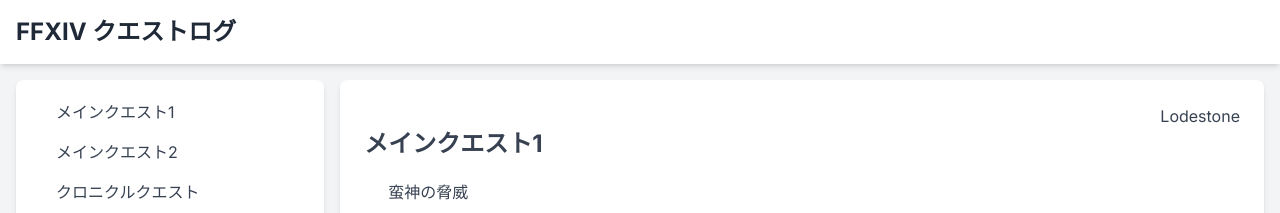
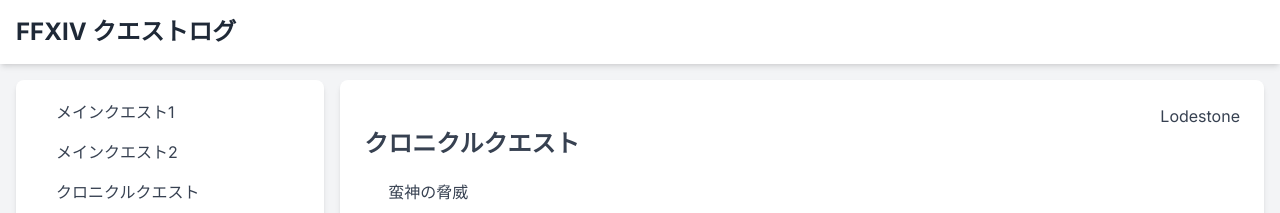
Before and after one commit to spielraump7/FF14_logs, a plain HTML site: page 2000000/index.html in a window 1280 px wide. Shown: the top 213 px of the page. Drawn offline with nearby package versions, Linux system fonts and the light colour scheme; files that its build step writes are made by us from their sources.

Commit message:
20250926 修正

```diff
--- a/2000000/index.html
+++ b/2000000/index.html
@@ -47,7 +47,7 @@ style="font-family: 'Inter', sans-serif, 'Noto Sans JP';
 
 <section class="bg-white rounded-lg shadow-md p-6 w-full md:w-3/4">
 <div class="text-right"><a href="https://jp.finalfantasyxiv.com/lodestone/playguide/db/quest/?category2=0" target="_blank">Lodestone</a></div>
-<h2 class="text-2xl font-bold mb-4">メインクエスト1</h2>
+<h2 class="text-2xl font-bold mb-4">クロニクルクエスト</h2>
 
     <ul class="space-y-2">
     <li><a href="/FF14_logs/2000000/2015000/" class="block p-1 ml-5 rounded-md hover:bg-gray-100 transition duration-300">蛮神の脅威</a></li>
```
